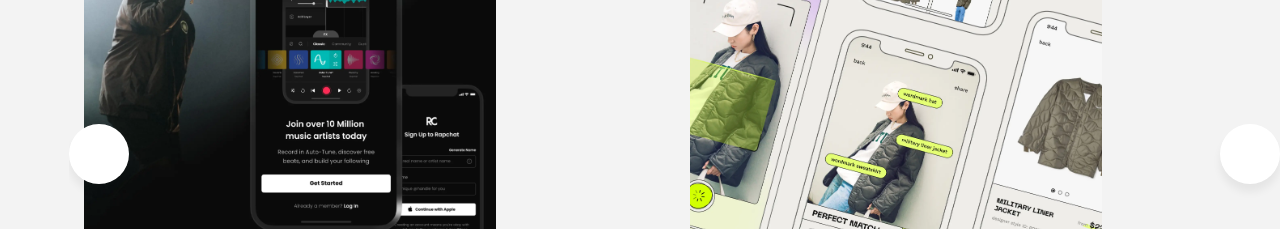
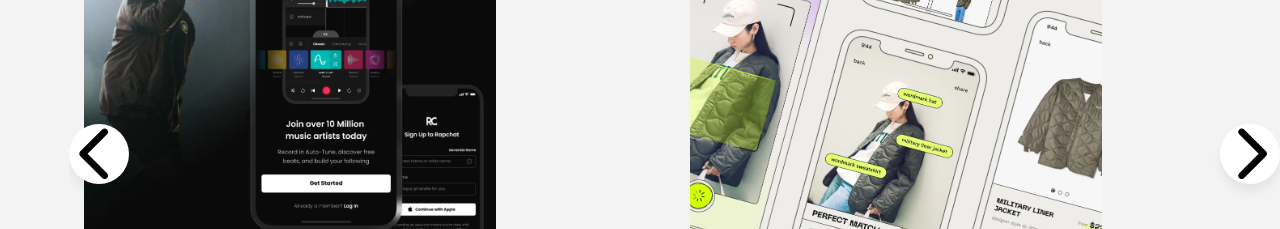
Before and after one commit to Jorge-Agustin-Loyola/agencia_marketing, a React (Create React App) app: page / in a window 1280 px wide. Shown: the part 2460-2689 px from the top of the page. Built offline with nearby package versions, Linux system fonts and the light colour scheme.

Commit message:
v0.3 Helmet, cambiamos la version de react19 a 18 porque era incompatible con helmet async ahora funciona para aplicar el seo correctamente

```diff
--- a/src/components/About_Us/imgCarousel/imgCarousel.jsx
+++ b/src/components/About_Us/imgCarousel/imgCarousel.jsx
@@ -34,7 +34,7 @@
 
             <div onClick={onClick} className="group w-[60px] h-[60px] absolute  left-0  z-3 bg-white rounded-full shadow-btnCarousel ">
                 <svg viewBox="0 0 24 24" className="group-hover:fill-orange-500 transition w-[55px] h-[55px]">
-                    <path transform="translate(22, 19)" d="M0.93934 13.0607C0.353553 12.4749 0.353553 11.5251 0.93934 10.9393L10.4853 1.3934C11.0711 0.807611 12.0208 0.807611 12.6066 1.3934C13.1924 1.97919 13.1924 2.92893 12.6066 3.51472L4.12132 12L12.6066 20.4853C13.1924 21.0711 13.1924 22.0208 12.6066 22.6066C12.0208 23.1924 11.0711 23.1924 10.4853 22.6066L0.93934 13.0607ZM3 13.5H2V10.5H3V13.5Z"></path>
+                    <path transform="translate(4, 1)" d="M0.93934 13.0607C0.353553 12.4749 0.353553 11.5251 0.93934 10.9393L10.4853 1.3934C11.0711 0.807611 12.0208 0.807611 12.6066 1.3934C13.1924 1.97919 13.1924 2.92893 12.6066 3.51472L4.12132 12L12.6066 20.4853C13.1924 21.0711 13.1924 22.0208 12.6066 22.6066C12.0208 23.1924 11.0711 23.1924 10.4853 22.6066L0.93934 13.0607ZM3 13.5H2V10.5H3V13.5Z"></path>
                 </svg>
             </div>
         )
@@ -46,7 +46,7 @@
 
             <div onClick={onClick} className="group w-[60px] h-[60px] absolute  right-0  z-3 bg-white rounded-full shadow-btnCarousel ">
                 <svg viewBox="0 0 24 24" className="group-hover:fill-orange-500 transition w-[55px] h-[55px]">
-                    <path transform="translate(25, 19)" d="M13.0607 13.0607C13.6464 12.4749 13.6464 11.5251 13.0607 10.9393L3.51472 1.3934C2.92893 0.807611 1.97919 0.807611 1.3934 1.3934C0.807611 1.97919 0.807611 2.92893 1.3934 3.51472L9.87868 12L1.3934 20.4853C0.807611 21.0711 0.807611 22.0208 1.3934 22.6066C1.97919 23.1924 2.92893 23.1924 3.51472 22.6066L13.0607 13.0607ZM11 13.5H12V10.5H11V13.5Z"></path>
+                    <path transform="translate(7, 1)" d="M13.0607 13.0607C13.6464 12.4749 13.6464 11.5251 13.0607 10.9393L3.51472 1.3934C2.92893 0.807611 1.97919 0.807611 1.3934 1.3934C0.807611 1.97919 0.807611 2.92893 1.3934 3.51472L9.87868 12L1.3934 20.4853C0.807611 21.0711 0.807611 22.0208 1.3934 22.6066C1.97919 23.1924 2.92893 23.1924 3.51472 22.6066L13.0607 13.0607ZM11 13.5H12V10.5H11V13.5Z"></path>
                 </svg>
             </div>
 
--- a/src/components/Home/cases/cases.jsx
+++ b/src/components/Home/cases/cases.jsx
@@ -39,7 +39,7 @@
 
             <div onClick={onClick} className="group w-[60px] h-[60px] absolute  left-0  z-3 bg-white rounded-full shadow-btnCarousel ">
                 <svg viewBox="0 0 24 24" className="group-hover:fill-orange-500 transition w-[55px] h-[55px]">
-                    <path transform="translate(22, 19)" d="M0.93934 13.0607C0.353553 12.4749 0.353553 11.5251 0.93934 10.9393L10.4853 1.3934C11.0711 0.807611 12.0208 0.807611 12.6066 1.3934C13.1924 1.97919 13.1924 2.92893 12.6066 3.51472L4.12132 12L12.6066 20.4853C13.1924 21.0711 13.1924 22.0208 12.6066 22.6066C12.0208 23.1924 11.0711 23.1924 10.4853 22.6066L0.93934 13.0607ZM3 13.5H2V10.5H3V13.5Z"></path>
+                    <path transform="translate(4, 1)" d="M0.93934 13.0607C0.353553 12.4749 0.353553 11.5251 0.93934 10.9393L10.4853 1.3934C11.0711 0.807611 12.0208 0.807611 12.6066 1.3934C13.1924 1.97919 13.1924 2.92893 12.6066 3.51472L4.12132 12L12.6066 20.4853C13.1924 21.0711 13.1924 22.0208 12.6066 22.6066C12.0208 23.1924 11.0711 23.1924 10.4853 22.6066L0.93934 13.0607ZM3 13.5H2V10.5H3V13.5Z"></path>
                 </svg>
             </div>
         )
@@ -51,7 +51,7 @@
 
             <div onClick={onClick} className="group w-[60px] h-[60px] absolute  right-0  z-3 bg-white rounded-full shadow-btnCarousel ">
                 <svg viewBox="0 0 24 24" className="group-hover:fill-orange-500 transition w-[55px] h-[55px]">
-                    <path transform="translate(25, 19)" d="M13.0607 13.0607C13.6464 12.4749 13.6464 11.5251 13.0607 10.9393L3.51472 1.3934C2.92893 0.807611 1.97919 0.807611 1.3934 1.3934C0.807611 1.97919 0.807611 2.92893 1.3934 3.51472L9.87868 12L1.3934 20.4853C0.807611 21.0711 0.807611 22.0208 1.3934 22.6066C1.97919 23.1924 2.92893 23.1924 3.51472 22.6066L13.0607 13.0607ZM11 13.5H12V10.5H11V13.5Z"></path>
+                    <path transform="translate(7, 1)" d="M13.0607 13.0607C13.6464 12.4749 13.6464 11.5251 13.0607 10.9393L3.51472 1.3934C2.92893 0.807611 1.97919 0.807611 1.3934 1.3934C0.807611 1.97919 0.807611 2.92893 1.3934 3.51472L9.87868 12L1.3934 20.4853C0.807611 21.0711 0.807611 22.0208 1.3934 22.6066C1.97919 23.1924 2.92893 23.1924 3.51472 22.6066L13.0607 13.0607ZM11 13.5H12V10.5H11V13.5Z"></path>
                 </svg>
             </div>
 
```
Also changed, not shown: package.json (+5 -4 lines), 1 other file (tests, documents, lock files or other folders).
